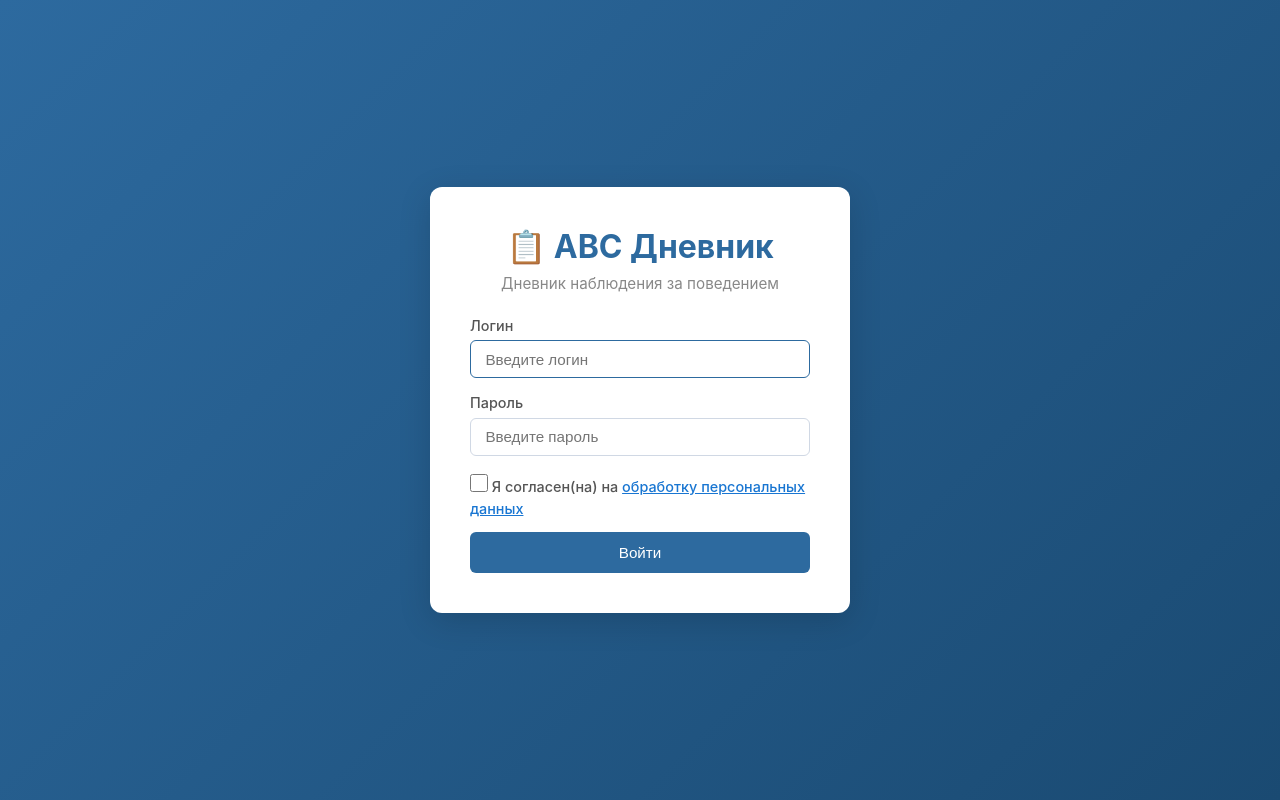
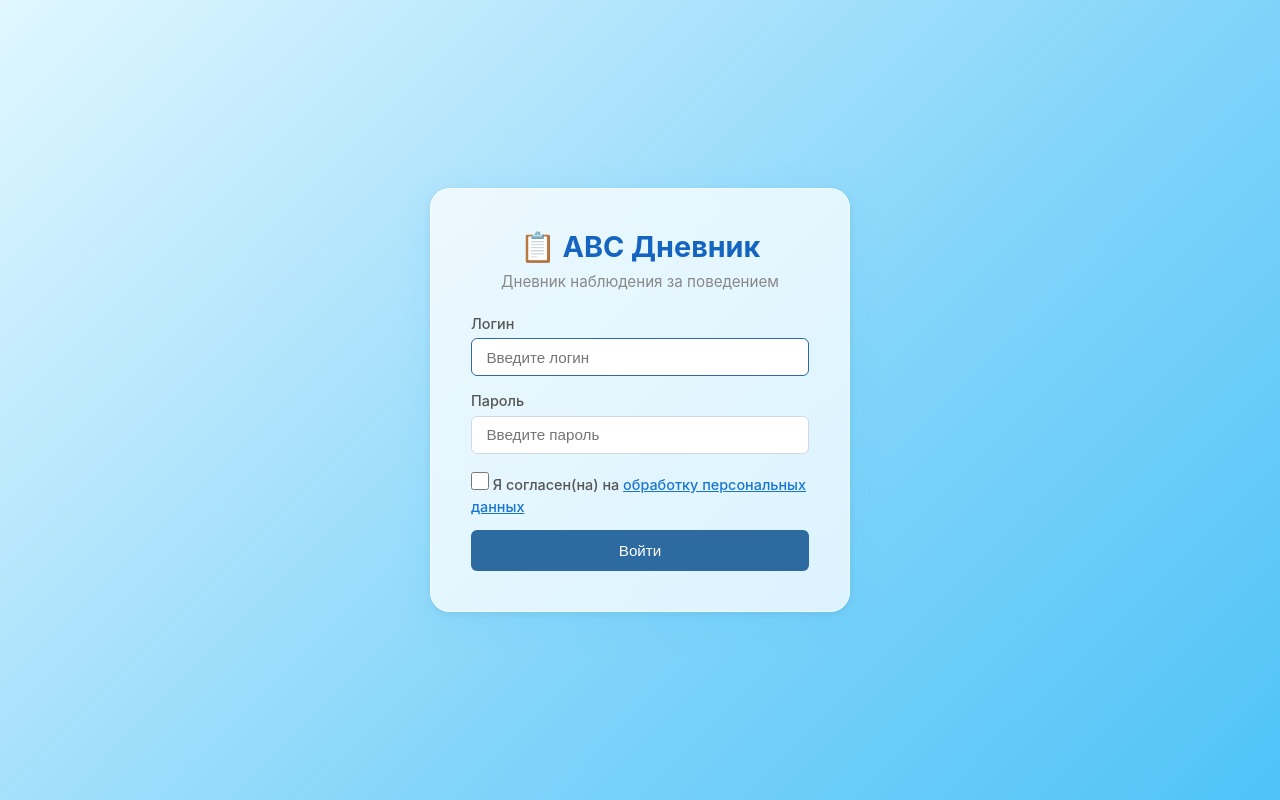
Before and after one commit to PeganovOleg/abc_project, a FastAPI app: page /login in a window 1280 px wide. Run offline with FastAPI, Linux system fonts and the light colour scheme.

Commit message:
style: beautiful blue gradient login page with glassmorphism

```diff
--- a/static/style.css
+++ b/static/style.css
@@ -14,9 +14,9 @@ body { font-family: -apple-system, BlinkMacSystemFont, 'Segoe UI', sans-serif; b
 .container { max-width: 960px; margin: 0 auto; padding: 1.5rem; }
 
 /* Login */
-.login-wrap { min-height: 100vh; display: flex; align-items: center; justify-content: center; background: linear-gradient(135deg, #2d6a9f 0%, #1a4a72 100%); }
-.login-box { background: white; border-radius: 12px; padding: 2.5rem; width: 100%; max-width: 420px; box-shadow: 0 8px 32px rgba(0,0,0,0.15); }
-.login-box h1 { text-align: center; color: #2d6a9f; margin-bottom: 0.5rem; }
+.login-wrap { min-height: 100vh; display: flex; align-items: center; justify-content: center; background: linear-gradient(135deg, #e0f7ff 0%, #b3e5fc 30%, #81d4fa 60%, #4fc3f7 100%); }
+.login-box { background: rgba(255,255,255,0.75); backdrop-filter: blur(16px); -webkit-backdrop-filter: blur(16px); border-radius: 20px; padding: 2.5rem; width: 100%; max-width: 420px; box-shadow: 0 8px 32px rgba(79,195,247,0.18), 0 2px 8px rgba(0,0,0,0.08); border: 1px solid rgba(255,255,255,0.6); }
+.login-box h1 { text-align: center; color: #1565C0; margin-bottom: 0.5rem; font-size: 1.8rem; }
 .subtitle { text-align: center; color: #888; margin-bottom: 1.5rem; font-size: 0.95rem; }
 
 /* Buttons */
```
